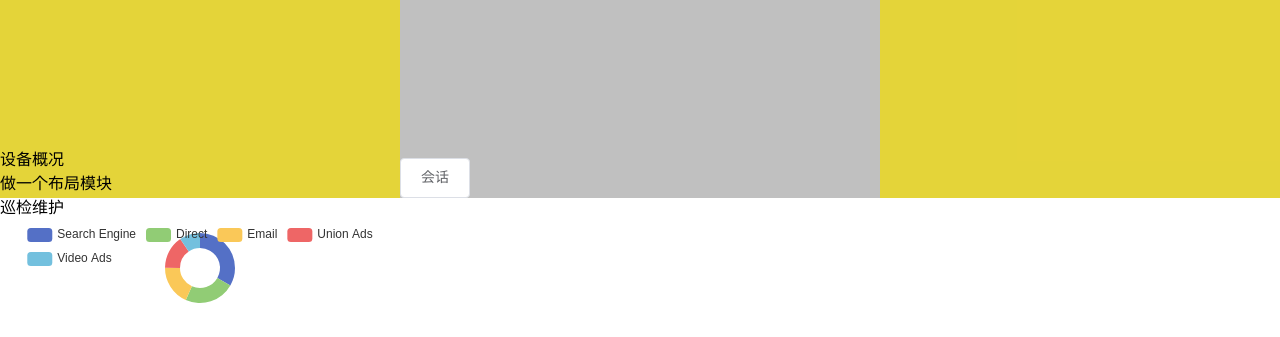
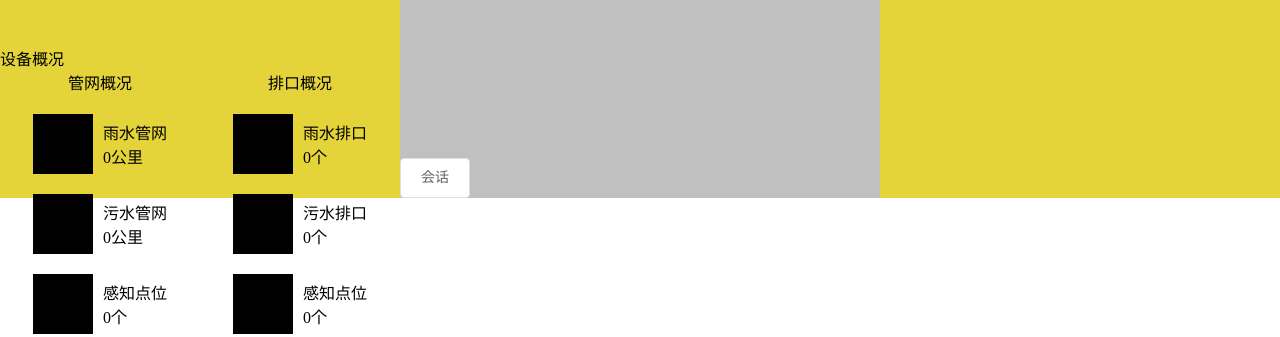
Before and after one commit to bienvenidoY/data, a Vue app: page / in a window 1280 px wide. Shown: the part 602-939 px from the top of the page. Built offline with nearby package versions, Linux system fonts and the light colour scheme; what vue-tianditu would draw is missing.

Commit message:
feat: 模块3

```diff
--- a/src/components/Module/Module2/index.vue
+++ b/src/components/Module/Module2/index.vue
@@ -4,6 +4,7 @@
       indicator-position="none"
       arrow="never"
       :interval="10000"
+      height="200px"
     >
       <el-carousel-item
         v-for="item in 4"
--- a/src/components/Module/Module3/index.vue
+++ b/src/components/Module/Module3/index.vue
@@ -1,6 +1,32 @@
 <template>
-  <div className="module3">
-    做一个布局模块
+  <div class="module3 flex">
+    <div
+      v-for="(item, index) in options"
+      :key="index"
+      class="module3-column"
+    >
+      <div class="module3-column-item--title">
+        {{ item.title }}
+      </div>
+      <div
+        v-for="(chunk, chunkIndex) in item.column"
+        :key="chunkIndex"
+        class="module3-column-item flex-center"
+      >
+        <div
+          class="column-item--icon"
+          :style="{ backgroundImage: `url(${chunk.icon})` }"
+        />
+        <div class="column-item-chunk flex-col-between">
+          <div class="column-item--label">
+            {{ chunk.label }}
+          </div>
+          <div class="column-item--value">
+            {{ data[chunk.prop] || 0 }}{{ chunk.suffix }}
+          </div>
+        </div>
+      </div>
+    </div>
   </div>
 </template>
 <script>
@@ -11,43 +37,52 @@ export default {
   },
   data() {
     return {
-      chartOpt: {
-        tooltip: {
-          trigger: 'item'
+      options: [
+        {
+          title: '管网概况',
+          column: [
+            {
+              label: '雨水管网',
+              icon: '',
+              prop: '',
+              suffix: '公里',
+            },{
+              label: '污水管网',
+              icon: '',
+              prop: '',
+              suffix: '公里',
+            },{
+              label: '感知点位',
+              icon: '',
+              prop: '',
+              suffix: '个',
+            },
+          ]
         },
-        legend: {
-          top: '5%',
-          left: 'center'
+        {
+          title: '排口概况',
+          column: [
+            {
+              label: '雨水排口',
+              icon: '',
+              prop: '',
+              suffix: '个',
+            },{
+              label: '污水排口',
+              icon: '',
+              prop: '',
+              suffix: '个',
+            },{
+              label: '感知点位',
+              icon: '',
+              prop: '',
+              suffix: '个',
+            },
+          ]
         },
-        series: [
-          {
-            name: 'Access From',
-            type: 'pie',
-            radius: ['40%', '70%'],
-            avoidLabelOverlap: false,
-            label: {
-              show: false,
-              position: 'center'
-            },
-            emphasis: {
-              label: {
-                show: true,
-                fontSize: '40',
-                fontWeight: 'bold'
-              }
-            },
-            labelLine: {
-              show: false
-            },
-            data: [
-              { value: 1048, name: 'Search Engine' },
-              { value: 735, name: 'Direct' },
-              { value: 580, name: 'Email' },
-              { value: 484, name: 'Union Ads' },
-              { value: 300, name: 'Video Ads' }
-            ]
-          }
-        ]
+      ],
+      data: {
+
       }
     }
   },
@@ -60,4 +95,22 @@ export default {
 </script>
 <style lang="scss" scoped>
 
+.module3-column {
+  width: 50%;
+  .module3-column-item--title {
+    text-align: center;
+  }
+  .module3-column-item {
+    margin-top: 20px;
+    .column-item--icon {
+      width: 60px;
+      height: 60px;
+      background: black;
+      margin-right: 10px;
+    }
+    .column-item--chunk {
+      height: 100%;
+    }
+  }
+}
 </style>
--- a/src/styles/global.scss
+++ b/src/styles/global.scss
@@ -1,8 +1,14 @@
 .flex {
   display: flex;
 }
+
 .flex-center {
   align-items: center;
   display: flex;
   justify-content: center;
 }
+.flex-col-between {
+  display: flex;
+  justify-content: space-between;
+  flex-direction: column;
+}
```
